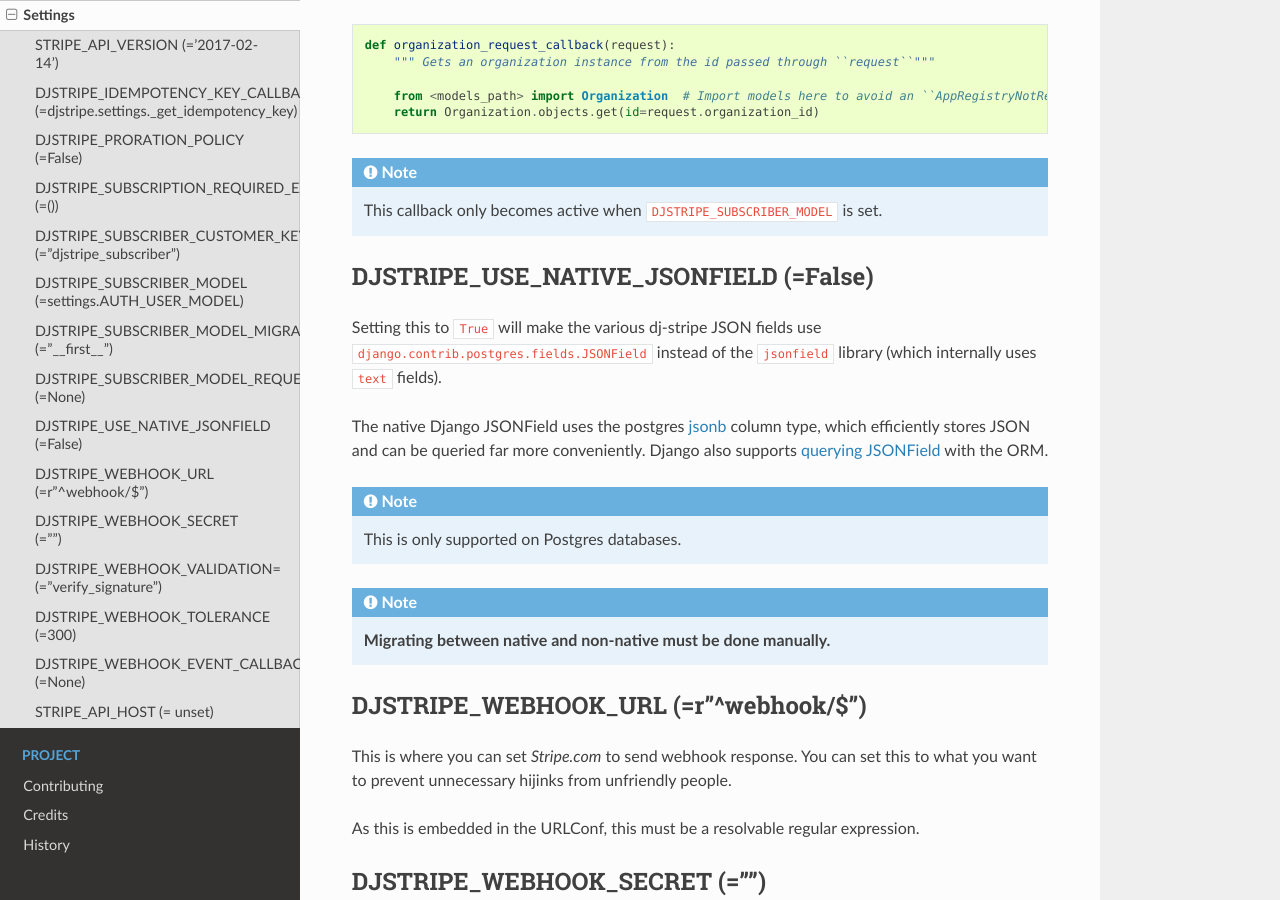
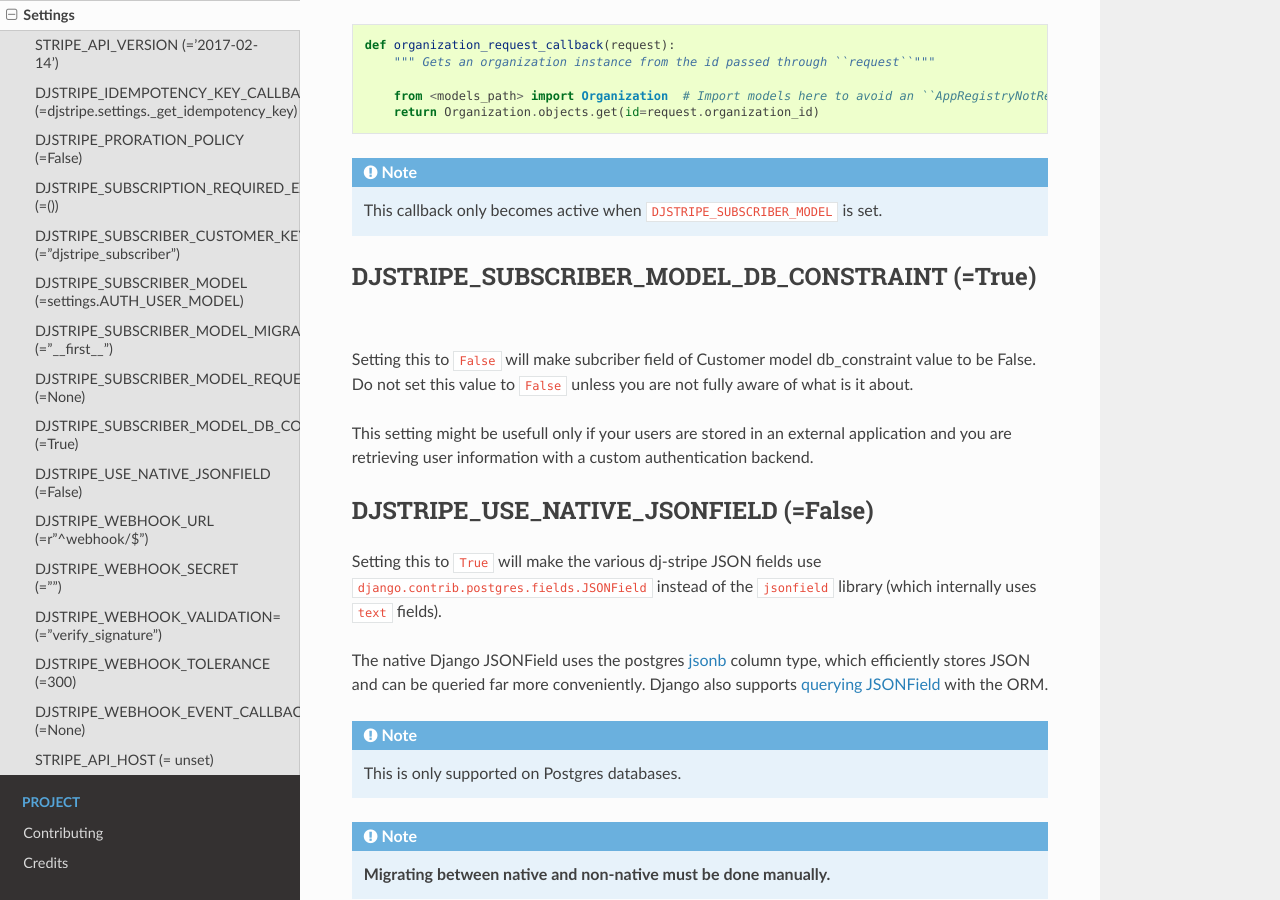
Before and after one commit to dj-stripe/dj-stripe, a Sphinx documentation site: the page built from docs/reference/settings.rst, in a window 1280 px wide and 900 px high, scrolled down 3806 px. Built offline with Sphinx 7.4.7 and the Read the Docs theme 2.0.0, drawn with Linux system fonts in a browser that asks for light colours; pages that are not in the unit, such as notebooks, are missing from menus.

Commit message:
new DJSTRIPE_SUBSCRIBER_MODEL_DB_CONSTRAINT doc.

```diff
--- a/docs/reference/settings.rst
+++ b/docs/reference/settings.rst
@@ -171,6 +171,14 @@ Examples:
 .. note:: This callback only becomes active when ``DJSTRIPE_SUBSCRIBER_MODEL`` is set.
 
 
+DJSTRIPE_SUBSCRIBER_MODEL_DB_CONSTRAINT (=True)
+==================================================
+
+Setting this to ``False`` will make subcriber field of Customer model db_constraint value to be False.
+Do not set this value to ``False`` unless you are not fully aware of what is it about.
+
+This setting might be usefull only if your users are stored in an external application and you are retrieving user information with a custom authentication backend.
+
 DJSTRIPE_USE_NATIVE_JSONFIELD (=False)
 ======================================
 
```
